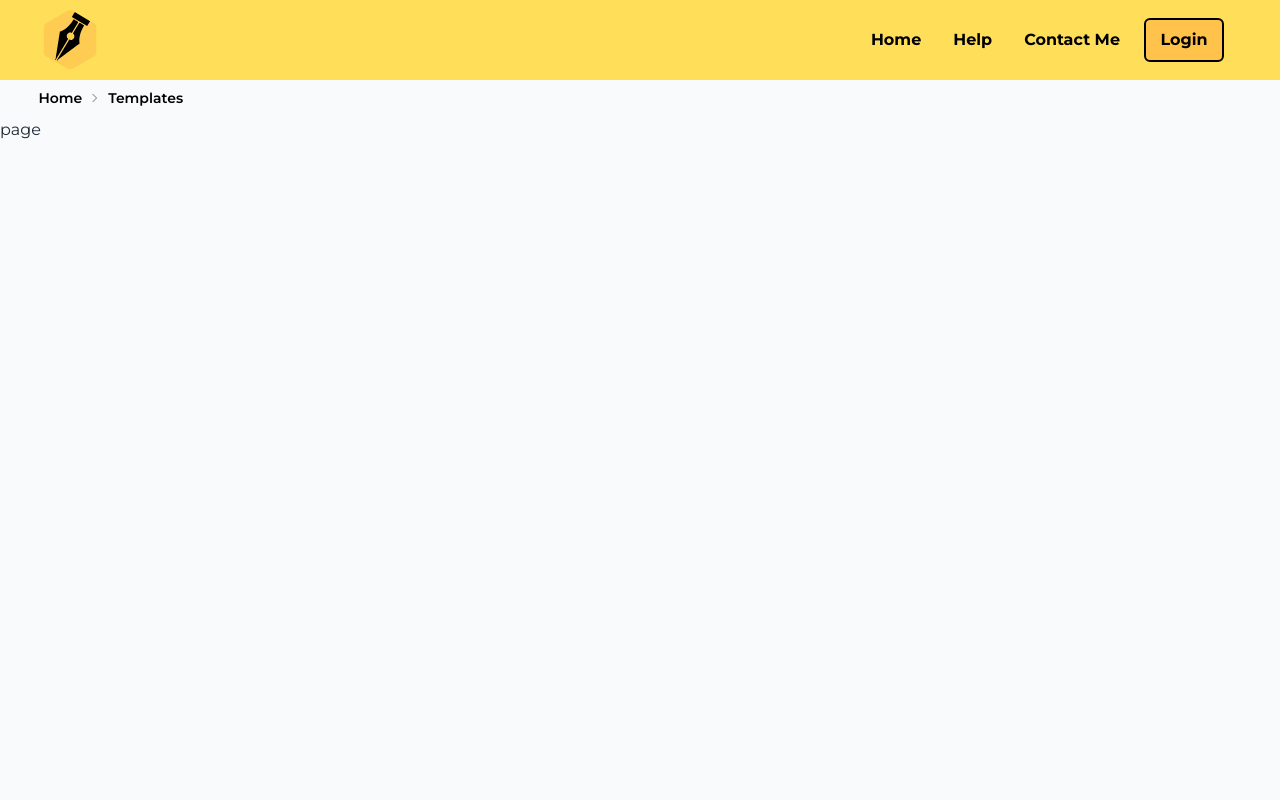
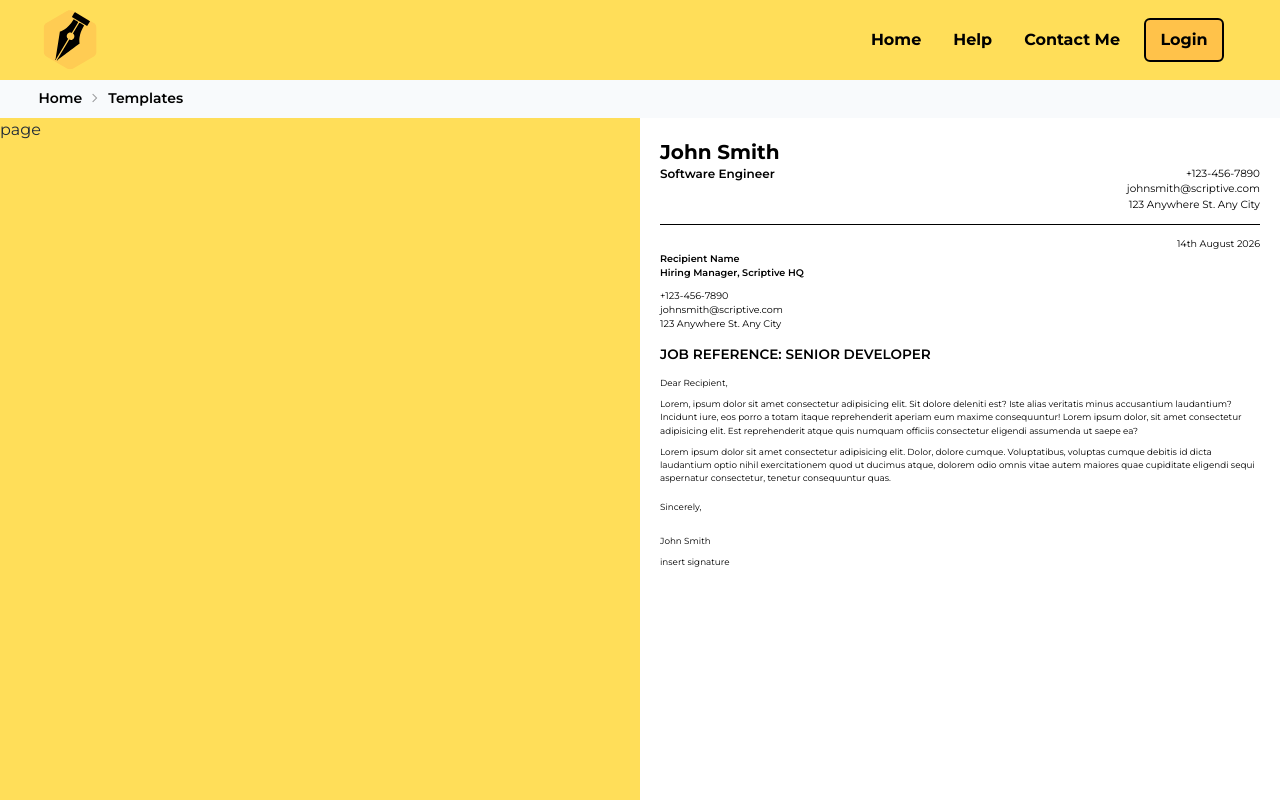
Before and after one commit to Samuel-Bonghanoy/Scriptive, a Next.js app: page /templates/1 in a window 1280 px wide. Shown: the top 800 px of the page. Built offline with nearby package versions, Linux system fonts and the light colour scheme.

Commit message:
feat: edited dynamic route

```diff
--- a/app/templates/[type]/page.tsx
+++ b/app/templates/[type]/page.tsx
@@ -1,5 +1,11 @@
+import FormalLetter from "@/components/letters/formalLetter";
 import React from "react";
 
 export default function page() {
-  return <div className="grid grid-cols-2 h-[120vh]">page</div>;
+  return (
+    <div className="grid grid-cols-2 h-[120vh]">
+      <div className="bg-main">page</div>
+      <FormalLetter />
+    </div>
+  );
 }
--- a/components/letters/formalLetter.jsx
+++ b/components/letters/formalLetter.jsx
@@ -1,6 +1,6 @@
 function FormalLetter() {
   return (
-    <div className="flex flex-col px-5 py-5 text-black gap-2">
+    <div className="flex bg-white flex-col px-5 py-5 text-black gap-2">
       <div className="flex flex-col">
         <h1 className="text-xl font-bold">John Smith</h1>
         <div className="flex justify-between">
```
